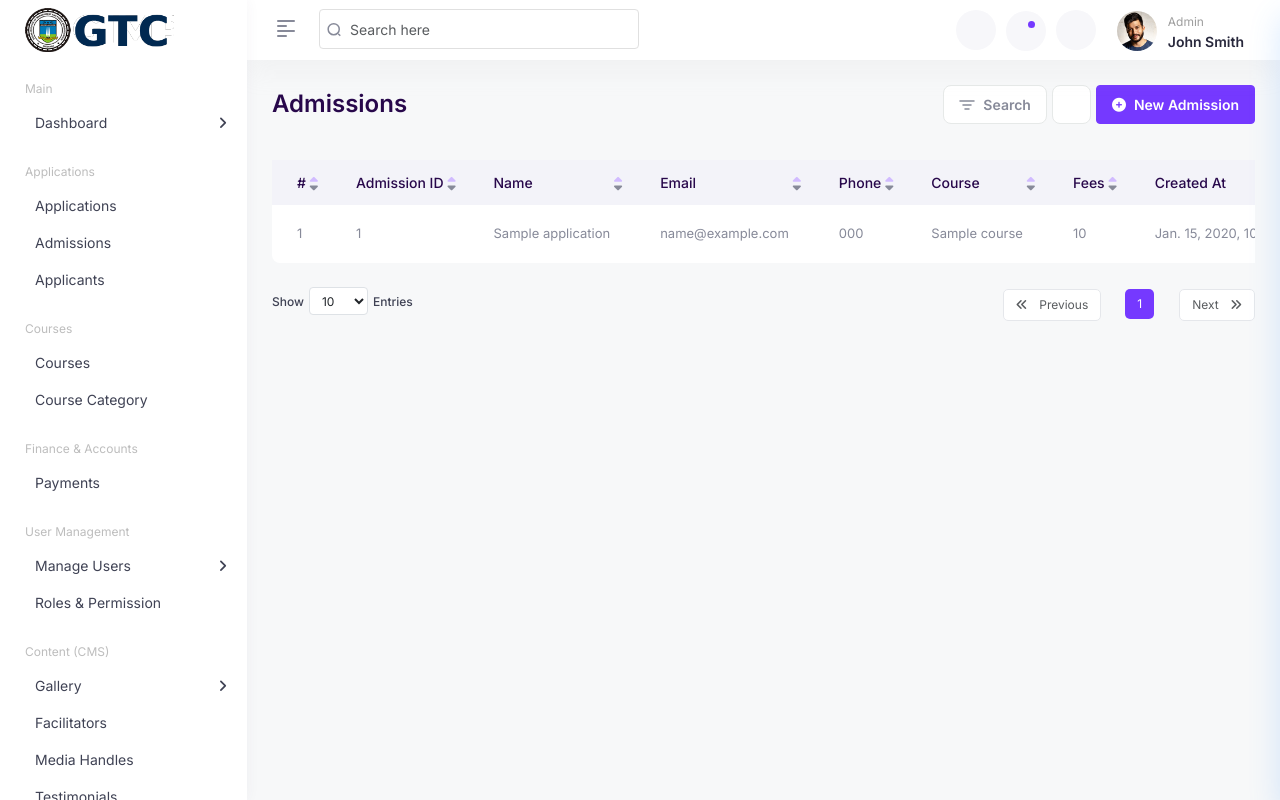
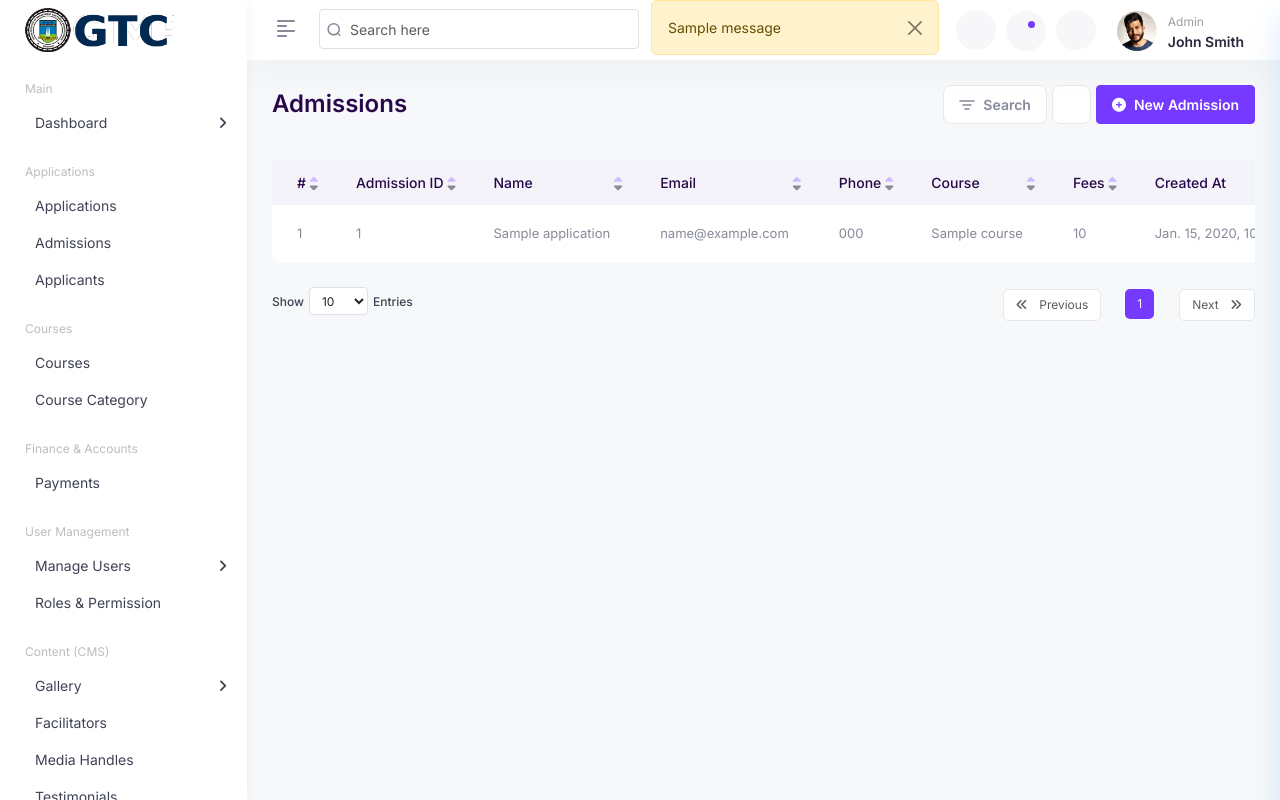
Before and after one commit to gimpa-gtc/gtc, a Django app: page /dashboard/admissions/ in a window 1280 px wide. Run offline with Django 4.2, Linux system fonts and the light colour scheme; tables that the repository leaves empty hold one stand-in row (values such as "Sample post"); one stand-in notice (Sample message) is shown; some libraries are stand-ins or nearby versions.

Commit message:
Update dashboard_header.html

```diff
--- a/gtccore/dashboard/templates/includes/dashboard_header.html
+++ b/gtccore/dashboard/templates/includes/dashboard_header.html
@@ -76,17 +76,17 @@
                     <div class="subscription-menu">
                         <ul>
                             <li>
-                                <a class="dropdown-item" href="profile.html">Profile</a>
+                                <a class="dropdown-item" href="">Profile</a>
                             </li>
                             <li>
-                                <a class="dropdown-item" href="settings.html">Settings</a>
+                                <a class="dropdown-item" href="">Settings</a>
                             </li>
                         </ul>
                     </div>
                     <div class="subscription-logout">
                         <ul>
                             <li class="pb-0">
-                                <a class="dropdown-item" href="login.html">Log Out</a>
+                                <a class="dropdown-item" href="">Log Out</a>
                             </li>
                         </ul>
                     </div>
@@ -99,5 +99,19 @@
 
     <!-- /Header Menu -->
 
+
+{% for message in messages %}
+<div class="row">
+    <div class="col-12">
+        <div class="alert alert-warning alert-dismissible fade show" role="alert">
+            {{message}}
+            <button type="button" class="btn-close" data-bs-dismiss="alert" aria-label="Close"></button>
+          </div>
+    </div>
+</div>
+{% endfor %}
+
 </div>
 <!-- /Header -->
+
+<!-- message -->
```
